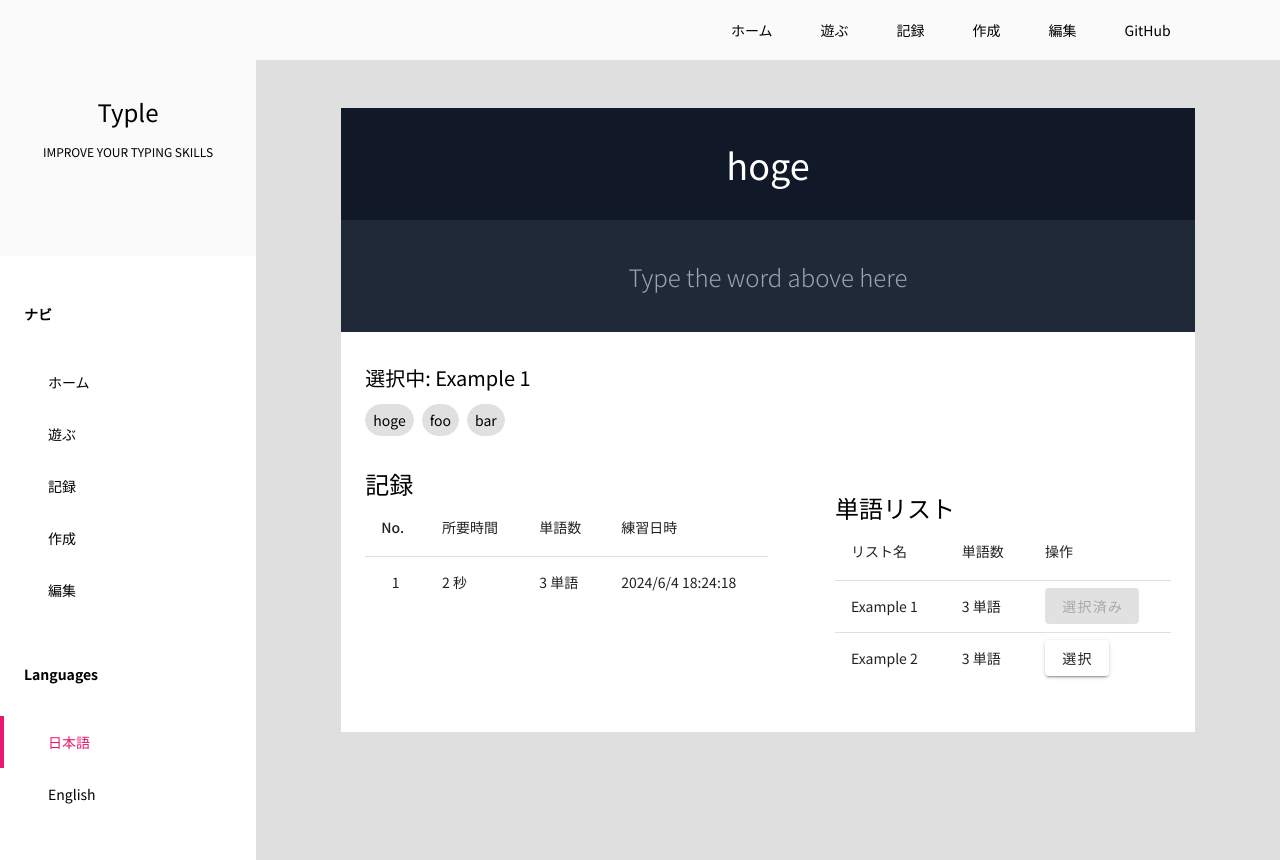
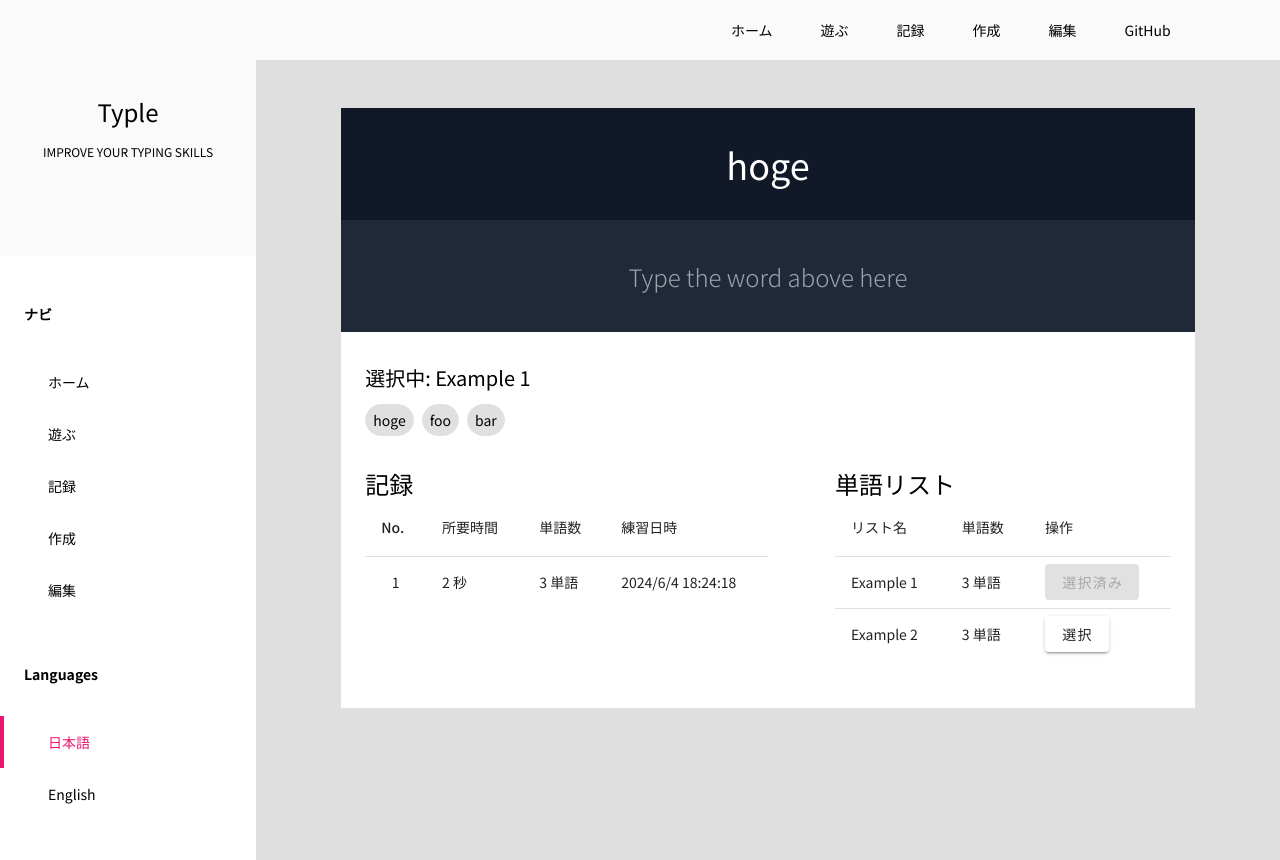
Before and after one commit to liyur-qie/typle-v, a Vue app: page / in a window 1280 px wide. Built offline with nearby package versions, Linux system fonts and the light colour scheme.

Commit message:
単語リストのmtを修正

```diff
--- a/src/views/play/Play.vue
+++ b/src/views/play/Play.vue
@@ -68,7 +68,7 @@
                 </tbody>
               </v-table>
             </section>
-            <section id="selectWordList" class="lg:w-5/12 md:w-full md:mt-6">
+            <section id="selectWordList" class="lg:w-5/12 md:w-full md:mt-6 lg:mt-0">
               <h2 class="text-2xl">
                 {{ $t("play.wordLists.title") }}
               </h2>
```
